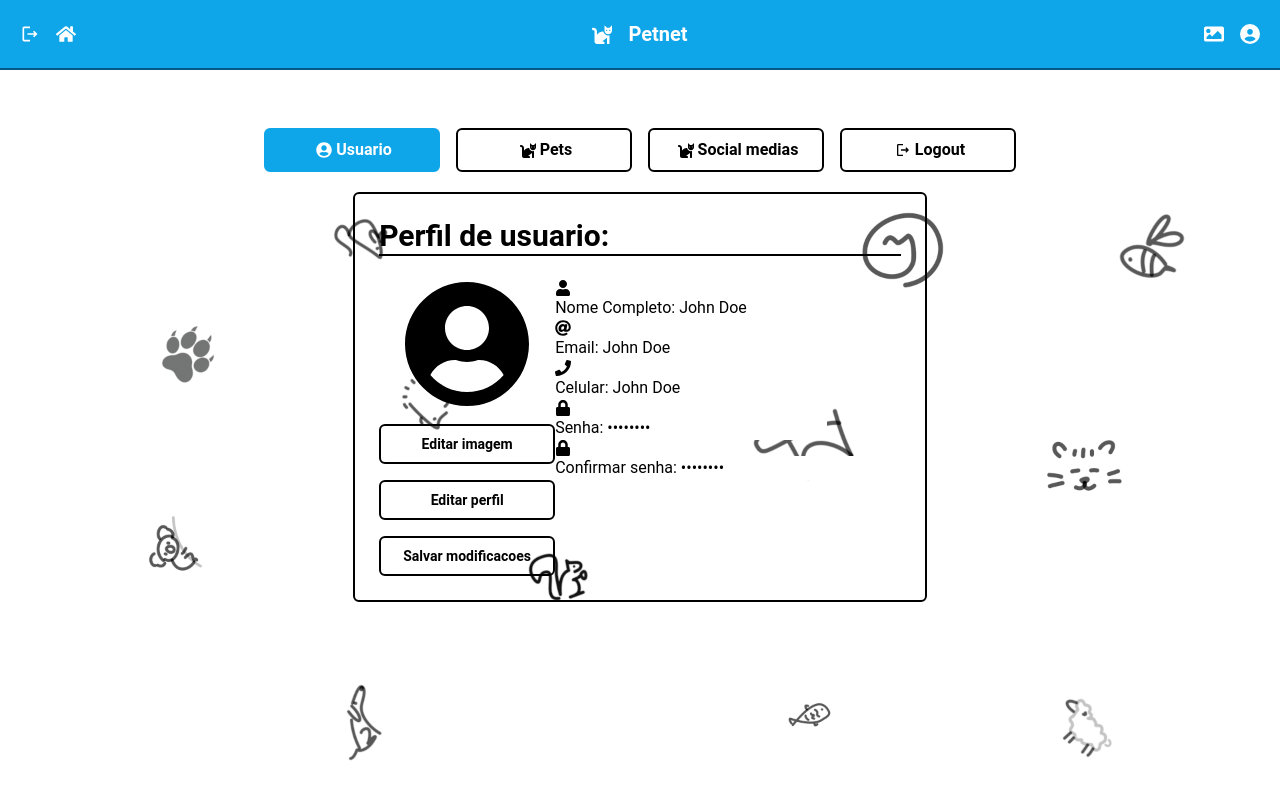
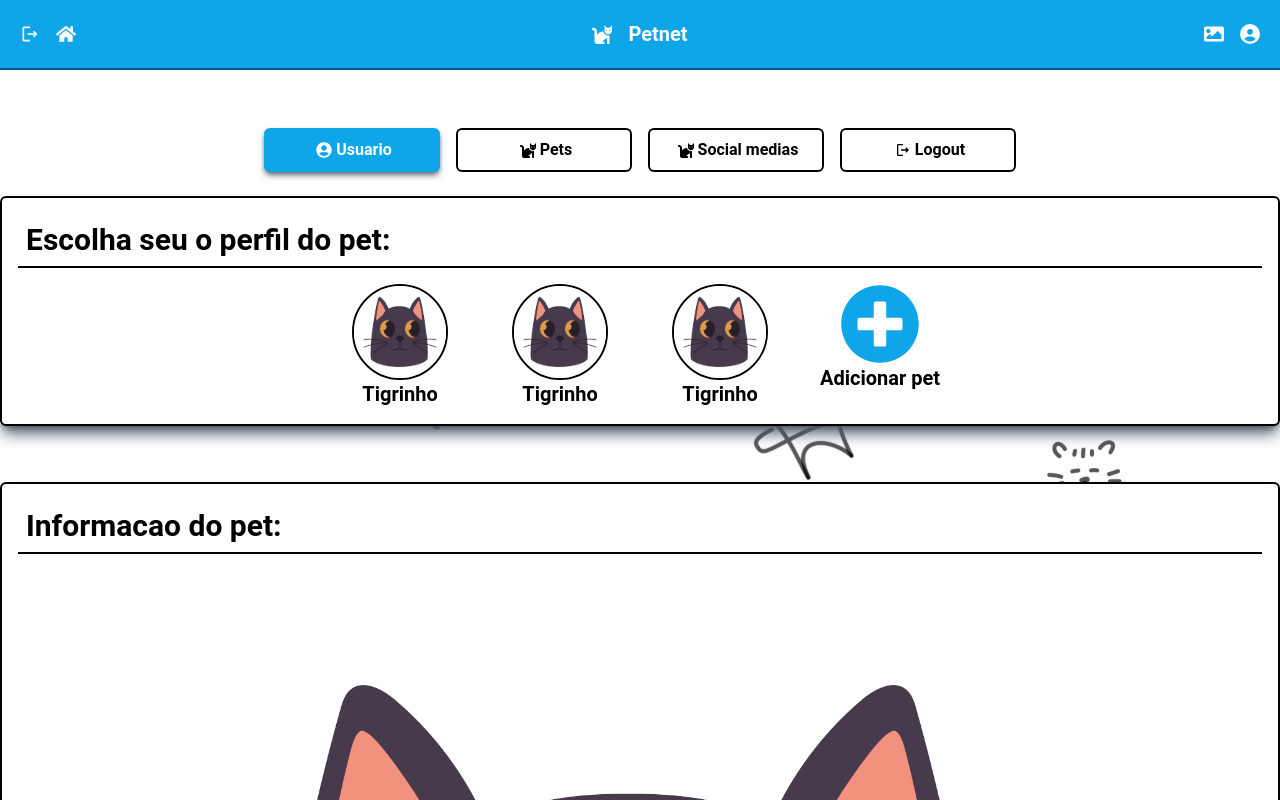
Before and after one commit to GustavoSMelo/petnet, a Next.js app: page /profile/user in a window 1280 px wide. Shown: the top 800 px of the page. Built offline with nearby package versions, Linux system fonts and the light colour scheme.

Commit message:
:construction: :recycle: refactoring code

```diff
--- a/src/app/profile/user/page.tsx
+++ b/src/app/profile/user/page.tsx
@@ -7,7 +7,8 @@ import Navbar from "@petnet/components/navbar";
 import { FaUserCircle, FaCat } from "react-icons/fa";
 import { MdOutlineLogout } from "react-icons/md";
 
-import UserProfileDetails from "@petnet/components/profile/user";
+// import UserProfileDetails from "@petnet/components/profile/user";
+import UserProfilePets from "@petnet/components/profile/pets";
 
 const UserProfile = () => {
     return (
@@ -35,7 +36,8 @@ const UserProfile = () => {
                     </figure>
                 </section>
                 <section className="tabContent">
-                    <UserProfileDetails />
+                    {/* <UserProfileDetails /> */}
+                    <UserProfilePets />
                 </section>
             </main>
             <Footer />
--- a/src/app/profile/user/userprofile.style.scss
+++ b/src/app/profile/user/userprofile.style.scss
@@ -9,7 +9,7 @@
 }
 
 .mainUserProfileContainer {
-    @apply flex my-32 h-fit min-h-screen flex-col items-center;
+    @apply flex mt-32 h-fit min-h-screen flex-col items-center;
     background-image: url("../../../assets/background.png");
     background-size: contain;
 
@@ -38,7 +38,7 @@
         }
 
         figure.profileTabSelectedOption {
-            @apply bg-sky-500 text-white border-sky-500 transition-all;
+            @apply bg-sky-500 text-white border-sky-500 transition-all shadow-md shadow-gray-500;
         }
 
         figure.profileTabSelectedOption:hover, figure:hover {
--- /dev/null
+++ b/src/components/profile/pets/index.tsx
@@ -0,0 +1,75 @@
+import {  FaPlusCircle } from "react-icons/fa";
+import "./userprofilepets.style.scss";
+
+import Catface from "@petnet/assets/catface.jpg";
+
+const UserProfilePets = () => {
+    return (
+        <div className="userProfilePetContainer">
+            <ul className="petList">
+                <h1>Escolha seu o perfil do pet: </h1>
+                <span>
+                    <li>
+                        <figure>
+                            <img src={Catface.src} alt="petPicture" />
+                            <figcaption>Tigrinho</figcaption>
+                        </figure>
+                    </li>
+
+                    <li>
+                        <figure>
+                            <img src={Catface.src} alt="petPicture" />
+                            <figcaption>Tigrinho</figcaption>
+                        </figure>
+                    </li>
+
+                    <li>
+                        <figure>
+                            <img src={Catface.src} alt="petPicture" />
+                            <figcaption>Tigrinho</figcaption>
+                        </figure>
+                    </li>
+
+                    <li>
+                        <figure>
+                            <FaPlusCircle className="petAddIcon" />
+                            <figcaption>Adicionar pet</figcaption>
+                        </figure>
+                    </li>
+                </span>
+            </ul>
+
+            <div className="userProfilePetInformation">
+                <h1>Informacao do pet: </h1>
+
+                {/* <p className="petNotFoundContainer">
+                    <FaInfo className="infoIcon" /> Selecione o pet para obter mais informacoes
+                </p> */}
+
+                <span className="petInformationContainer">
+                    <figure>
+                        <img src={Catface.src} alt="petFormLogo" />
+
+                        <button type="button">Trocar foto</button>
+                        <button type="button">Editar Perfil</button>
+                        <button type="button">Excluir perfil</button>
+                    </figure>
+
+                    <form className="formPetInformation">
+                        <label>Nome do pet: </label>
+                        <input type="text" value={''} placeholder="Manteguinha..." name="nomedopet" />
+
+                        <label>Sexo: </label>
+                        <select>
+                            <option></option>
+                            <option>♂ Macho</option>
+                            <option>♀ Femea </option>
+                        </select>
+                    </form>
+                </span>
+            </div>
+        </div>
+    );
+};
+
+export default UserProfilePets;
--- /dev/null
+++ b/src/components/profile/pets/userprofilepets.style.scss
@@ -0,0 +1,50 @@
+@charset "UTF-8";
+
+@tailwind base;
+@tailwind components;
+@tailwind utilities;
+
+div.userProfilePetContainer {
+    h1 {
+        @apply pl-2 pb-2 mt-2 text-3xl font-bold border-b-2 border-black border-solid;
+    }
+
+    ul.petList {
+        @apply mt-6 border-solid border-2 border-black p-4 bg-white rounded-md shadow-lg shadow-gray-600;
+        span {
+            @apply flex mt-4 justify-center;
+
+            li {
+                @apply w-32 mx-4;
+
+                figure {
+                    @apply flex flex-col items-center;
+
+                    img {
+                        @apply border-solid border-2 border-black rounded-full w-24 h-24 cursor-pointer;
+                    }
+
+                    figcaption {
+                        @apply text-center font-bold text-xl;
+                    }
+
+                    .petAddIcon {
+                        @apply w-24 h-20 text-sky-500;
+                    }
+                }
+            }
+        }
+    }
+
+    div.userProfilePetInformation {
+        @apply flex flex-col border-solid border-2 border-black p-4 mt-14 bg-white rounded-md shadow-lg shadow-gray-600;
+
+        p.petNotFoundContainer {
+            @apply flex text-center items-center justify-center mt-20 mb-16 text-3xl mx-12;
+        }
+
+        .infoIcon {
+            @apply text-sky-500
+        }
+    }
+}
--- a/src/components/profile/user/index.tsx
+++ b/src/components/profile/user/index.tsx
@@ -10,17 +10,26 @@ const UserProfileDetails = () => {
             <span>
                 <aside>
                     <figure>
-                        <FaUserCircle className="userProfilePicture"/>
+                        <FaUserCircle className="userProfilePicture" />
                     </figure>
 
-                    <button type="button">Editar imagem</button>
-                    <button type="button">Editar perfil</button>
-                    <button type="button">Salvar modificacoes</button>
+                    <button className="btnEditImage" type="button">
+                        Editar imagem
+                    </button>
+                    <button className="btnSaveModification" type="button">
+                        Salvar modificacoes
+                    </button>
+                    <button className="btnEditProfile" type="button">
+                        Editar perfil
+                    </button>
+                    <button className="btnDeleteProfile" type="button">
+                        Deletar perfil
+                    </button>
                 </aside>
 
                 <form>
                     <label>
-                        <FaUser />
+                        <FaUser className="labelIcons" />
                         Nome Completo:{" "}
                     </label>
                     <input
@@ -28,32 +37,35 @@ const UserProfileDetails = () => {
                         name="name"
                         placeholder="John Doe"
                         value={"John Doe"}
+                        onChange={() => {}}
                     />
 
                     <label>
-                        <FaAt />
+                        <FaAt className="labelIcons" />
                         Email:{" "}
                     </label>
                     <input
                         type="email"
                         name="email"
                         placeholder="john@mail.com"
-                        value={"John Doe"}
+                        value={"john@mail.com"}
+                        onChange={() => {}}
                     />
 
                     <label>
-                        <FaPhone />
+                        <FaPhone className="labelIcons" />
                         Celular:{" "}
                     </label>
                     <input
                         type="text"
                         name="celular"
                         placeholder="(11) 99999-9999"
-                        value={"John Doe"}
+                        value={"(11) 99999-9999"}
+                        onChange={() => {}}
                     />
 
                     <label>
-                        <FaLock />
+                        <FaLock className="labelIcons" />
                         Senha:{" "}
                     </label>
                     <input
@@ -61,10 +73,11 @@ const UserProfileDetails = () => {
                         name="senha"
                         placeholder="Password"
                         value={"John Doe"}
+                        onChange={() => {}}
                     />
 
                     <label>
-                        <FaLock />
+                        <FaLock className="labelIcons" />
                         Confirmar senha:{" "}
                     </label>
                     <input
@@ -72,6 +85,7 @@ const UserProfileDetails = () => {
                         name="confirmar_senha"
                         placeholder="Password confirm"
                         value={"John Doe"}
+                        onChange={() => {}}
                     />
                 </form>
             </span>
--- a/src/components/profile/user/userprofiledetails.style.scss
+++ b/src/components/profile/user/userprofiledetails.style.scss
@@ -5,23 +5,79 @@
 @tailwind utilities;
 
 .userProfileDetailsContainer {
-    @apply flex flex-col mt-5 border-2 rounded-md border-black p-6;
+    @apply flex flex-col mt-5 border-2 rounded-md border-black p-6 bg-white shadow-xl shadow-gray-500;
 
     h1 {
-        @apply border-b-2 border-black mb-6 text-3xl font-bold;
+        @apply border-b-2 border-black mb-6 text-3xl font-bold pb-2;
     }
 
     span {
         @apply flex;
         aside {
-            @apply flex flex-col items-center;
+            @apply flex flex-col items-center mr-16;
 
             .userProfilePicture {
                 @apply w-32 h-32;
             }
 
             button {
-                @apply p-2 border-2 border-solid border-black w-44 mt-4 rounded-md font-bold text-sm;
+                @apply p-2
+                border-2
+                border-solid
+                border-black
+                w-52
+                mt-4
+                rounded-md
+                font-bold
+                text-sm;
+            }
+
+            button.btnEditImage {
+                @apply bg-sky-400 transition-all;
+            }
+
+            button.btnEditImage:hover {
+                @apply bg-sky-600 text-white transition-all;
+            }
+
+            button.btnEditProfile {
+                @apply bg-yellow-600 transition-all;
+            }
+
+            button.btnEditProfile:hover {
+                @apply bg-yellow-800 transition-all text-white;
+            }
+
+            button.btnDeleteProfile {
+                @apply bg-red-600 text-white transition-all;
+            }
+
+            button.btnDeleteProfile:hover {
+                @apply bg-red-900 transition-all;
+            }
+
+            button.btnSaveModification {
+                @apply bg-lime-600 transition-all;
+            }
+
+            button.btnSaveModification:hover {
+                @apply bg-lime-700 text-white transition-all;
+            }
+        }
+
+        form {
+            @apply ml-4;
+
+            label {
+                @apply flex items-center mt-2;
+
+                .labelIcons {
+                    @apply mr-2;
+                }
+            }
+
+            input {
+                @apply border-2 border-solid border-black w-96 p-2 mt-1 rounded-md;
             }
         }
     }
```
